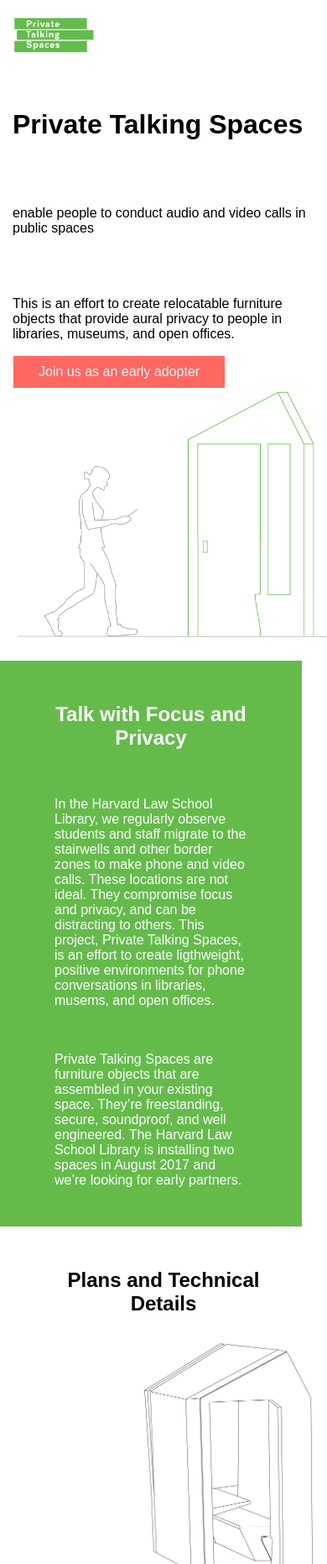
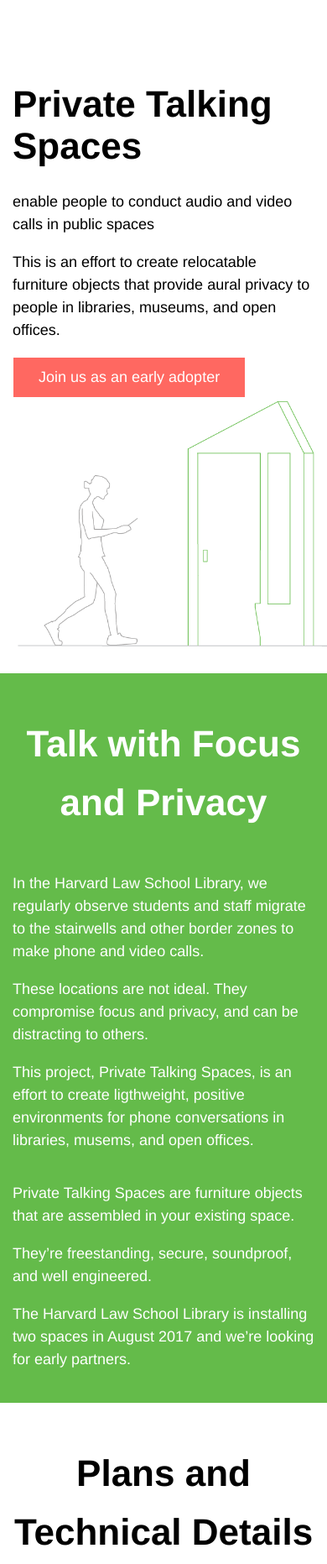
Before and after one commit to harvard-lil/pts-site, a plain HTML site: page index.html in a window 390 px wide. Shown: the top 1863 px of the page at 84% size. Drawn offline with Linux system fonts and the light colour scheme; a web font is replaced by a local one.

Commit message:
a bunch of css cleanup

```diff
--- a/css/main.css
+++ b/css/main.css
@@ -1,12 +1,82 @@
+
+@font-face {
+    font-family:PostGrotesk;
+    src: url(../fonts/PostGrotesk-Book.eot?) format("eot"),url(../fonts/PostGrotesk-Book.woff) format("woff");
+    font-weight:300;
+    font-style:normal
+}
+
+@font-face {
+    font-family:PostGrotesk;
+    src:url(../fonts/PostGrotesk-BookItalic.eot?) format("eot"),url(../fonts/PostGrotesk-BookItalic.woff) format("woff");
+    font-weight:300;
+    font-style:italic
+}
+
+@font-face {
+    font-family:PostGrotesk;
+    src:url(../fonts/PostGrotesk-Medium.eot?) format("eot"),url(../fonts/PostGrotesk-Medium.woff) format("woff");
+    font-weight:500;
+    font-style:normal
+}
+
+@font-face {
+    font-family:PostGrotesk;
+    src:url(../fonts/PostGrotesk-Bold.eot?) format("eot"),url(../fonts/PostGrotesk-Bold.woff) format("woff");
+    font-weight:700;
+    font-style:normal
+}
+
 
 body {
-    font-size: 16px;
+    font-family: PostGrotesk,Helvetica,Arial,sans-serif;
+    font-size: 18px;
+    line-height: 27px;
+    background-color: #64bb4a;
+    color: #fff;
+    font-weight:300;
+}
 
+/*  grid adjustments */
+.container {
+    max-width: 944px;
+}
+
+.container-fluid {
+    margin-left: -15px;
+    margin-right: -15px;
 }
 
 .row   {
     padding-top: 20px;
     padding-bottom: 20px;
+}
+/*  /grid adjustments */
+
+h1 {
+    color: #fff;
+    font-size: 44px;
+    font-weight:700;
+    text-align: center;
+    line-height: 70px;
+}
+
+.first-title {
+    padding-top: 70px;
+    margin-bottom: -60px;
+}
+
+.first-title h1 {
+    text-align: left;
+    line-height: normal;
+}
+
+.bg-stripe h1 {
+    color: #000;
+}
+
+p {
+
 }
 
 .header img {
@@ -17,25 +87,15 @@
     height: 300px;
 }
 
-.section-title {
-    text-align: center;
-    color: #000000;
+
+.bg-stripe {
+    background-color: #fff;
+    color: #000;
 }
 
-.bg-stripe {
-    background-color: #64bb4a;
-    width: 100%;
+.bg-stripe h2 {
+    color: #000;
 }
-
-.bg-stripe p,h2 {
-    color: #ffffff;
-    padding: 10px 50px;
-}
-
-.bg-stripe .section-title {
-    color: #ffffff;
-}
-
 
 button {
     background-color: #ff6861;
@@ -44,10 +104,7 @@
     border: 1px solid #ffffff;
 }
 
-.thin-wrapper:first-child {
 
-
-}
 .pull-right {
     float: right;
 
--- a/index.html
+++ b/index.html
@@ -21,67 +21,69 @@
     <p class="browserupgrade">You are using an <strong>outdated</strong> browser. Please <a href="http://browsehappy.com/">upgrade your browser</a> to improve your experience.</p>
 <![endif]-->
 
+<div class="container-fluid">
+    <div class="bg-stripe">
         <div class="container">
-    <div class="row header">
-        <div class="col-3">
-            <img src="img/logo/logo.png"/>
-        </div>
-        <div class="col-9">
-            <p><!-- About Plans   Zones  Team --></p>
-        </div>
-    </div> <!-- /row -->
-
-    <div class="row ">
+            <div class="row  first-title">
                 <div class="col-12">
                     <h1>Private Talking Spaces</h1>
                 </div>
             </div> <!-- /row -->
 
-    <div class="row ">
-        <div class="col-12">
+            <div class="row">
+                <div class="col-sm-5" >
+                    <div class="">
                         <p>enable people to conduct audio and video calls in public spaces</p>
-        </div>
-    </div> <!-- /row -->
-
-    <div class="row">
-        <div class="col-sm" >
-            <div class="pull-right">
                         <p>This is an effort to create relocatable furniture objects that provide aural privacy to people in libraries, museums, and open offices.</p>
                         <a href="http://eepurl.com/cP54mb">
                             <button name="button">Join us as an early adopter</button>
                         </a>
                     </div>
                 </div>
-        <div class="col-sm">
+                <div class="col-sm-7">
                     <div class="img-responsive">
                         <img src="img/booth-walking.png" />
                     </div>
                 </div>
             </div> <!-- /row -->
+        </div> <!-- /container -->
+    </div> <!-- /bg-stripe -->
 
-    <div class="row bg-stripe">
+    <div class="container">
+        <div class="row">
             <div class="col-12">
-            <h2 class='section-title'>Talk with Focus and Privacy</h2>
+                <h1>Talk with Focus and Privacy</h1>
             </div>
             <div class="col-xs-12 col-sm-6">
                 <p>
                     In the Harvard Law School Library, we regularly observe students and staff migrate to the stairwells and other border zones to make phone and video calls.
+                </p>
+                <p>
                     These locations are not ideal. They compromise focus and privacy, and can be distracting to others.
+                </p>
+                <p>
                     This project, Private Talking Spaces, is an effort to create ligthweight, positive environments for phone conversations in libraries, musems, and open offices.
                 </p>
             </div>
             <div class="col-xs-12 col-sm-6">
                 <p>
                     Private Talking Spaces are furniture objects that are assembled in your existing space.
+                </p>
+                <p>
                     They’re freestanding, secure, soundproof, and well engineered.
+                </p>
+                <p>
                     The Harvard Law School Library is installing two spaces in August 2017 and we’re looking for early partners.
                 </p>
             </div>
         </div> <!-- /row -->
+    </div> <!-- /container -->
 
+    <div class="bg-stripe">
+        <div class="container">
             <div class="row">
                 <div class="col-12">
-            <h2 class='section-title'>Plans and Technical Details</h2>
+                    <h1>Plans and Technical Details</h1>
                 </div>
                 <div class="col-sm">
                     <div class="img-responsive">
@@ -109,10 +111,13 @@
                     </a>
                 </div>
             </div> <!-- /row -->
+        </div> <!-- /container -->
+    </div> <!-- /bg-stripe -->
 
-    <div class="row bg-stripe">
+    <div class="container">
+        <div class="row">
             <div class="col-12">
-            <h2 class='section-title'>Two or More Creates a Zone</h2>
+                <h1>Two or More Creates a Zone</h1>
             </div>
             <div class="col-12 col-sm-6">
                 <p class="align-middle">
@@ -127,10 +132,13 @@
                 </div>
             </div>
         </div> <!-- /row -->
+    </div> <!-- /container -->
 
+    <div class="bg-stripe">
+        <div class="container">
             <div class="row">
                 <div class="col-12">
-            <h2 class='section-title'>Team of Two Shops and You</h2>
+                    <h1>Team of Two Shops and You</h1>
                 </div>
                 <div class="col-12 col-sm-6">
                     <p>
@@ -179,19 +187,21 @@
                 </div>
                 <!-- other lil folk here -->
             </div> <!-- /row -->
+        </div> <!-- /container -->
+    </div> <!-- /bg-stripe -->
 
-    <div class="row bg-stripe">
+    <div class="container">
+        <div class="row">
             <div class="col-12">
                 <div class="img-responsive footerimage">
                     <img src="img/footer-pts.png">
                 </div>
             </div>
             <div class="col-12">
-            <h2 class='section-title'>Privacy. Focus. Furniture Objects.</h2>
+                <h1>Privacy. Focus. Occupiable Furniture.</h1>
             </div>
         </div> <!-- /row -->
-
-
     </div> <!-- /container -->
+</div> <!-- /container-fluid -->
 </body>
 </html>
```
Also changed, not shown: 1 other file. Lines whose indentation alone changed are shown as unchanged.
